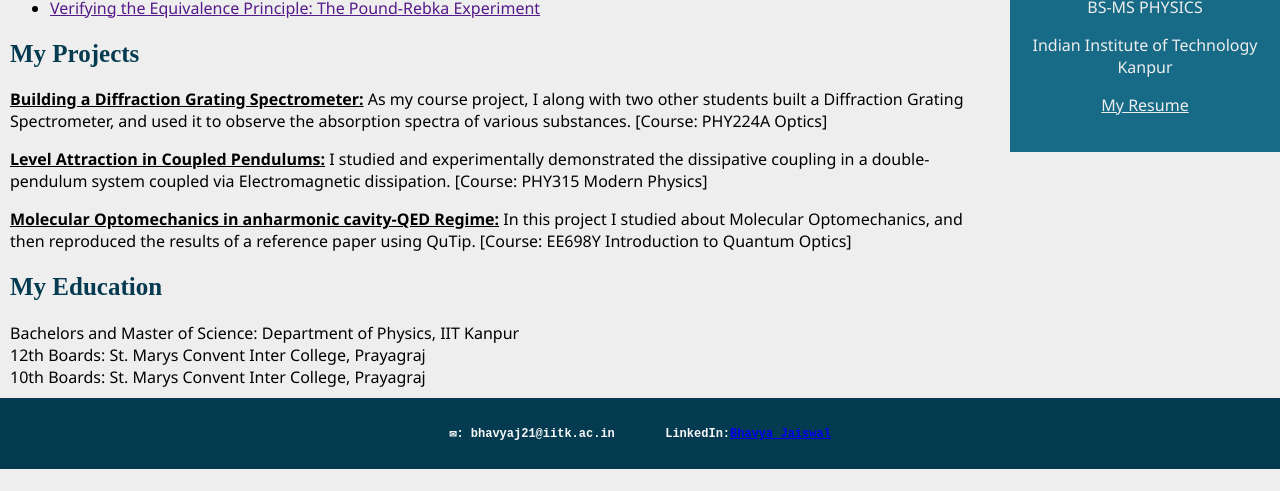
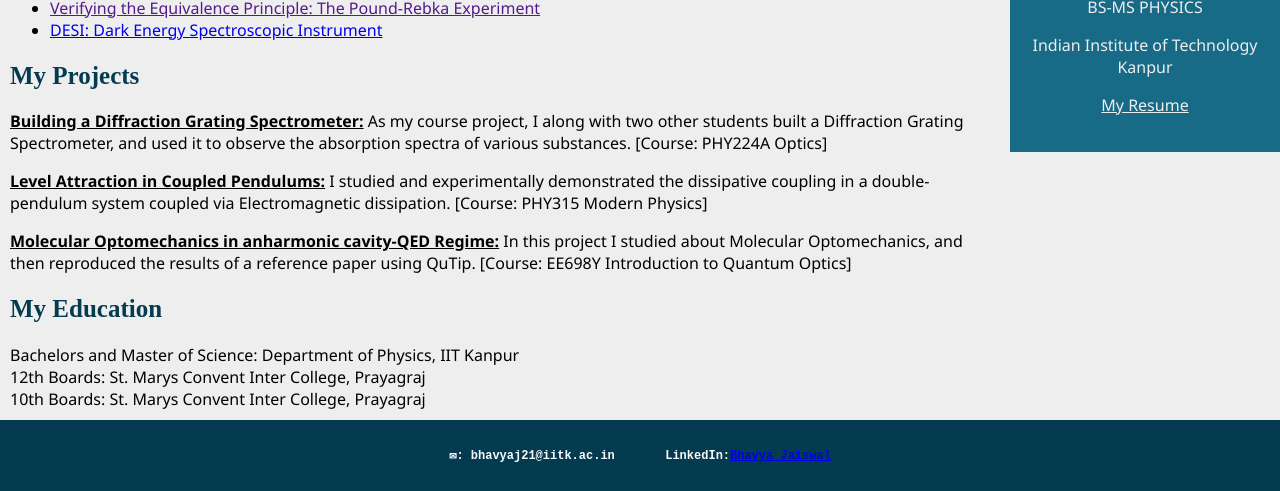
Before and after one commit to Bhavya-Jaiswal/Bhavya-Jaiswal, a plain HTML site: page index.html in a window 1280 px wide. Shown: the part 496-987 px from the top of the page. Before the commit the page ends 965 px from the top, so only its background shows below. Drawn offline with Linux system fonts and the light colour scheme.

Commit message:
Update index.html

```diff
--- a/index.html
+++ b/index.html
@@ -100,6 +100,7 @@
             <li><a href="CHANDRAYAAN (2).pdf">Chandrayaan-3</a></li>
             <li><a href="lithium.png">Cosmological Lithium Problem</a></li>
             <li><a href="">Verifying the Equivalence Principle: The Pound-Rebka Experiment</a></li>
+            <li><a href="DESI article.pdf">DESI: Dark Energy Spectroscopic Instrument</a></li>
             <!---<img src="C:\Users\HP\OneDrive\Desktop\lithium.png" width="500" height="1000"/>-->
         </ul>
     </div>
```
